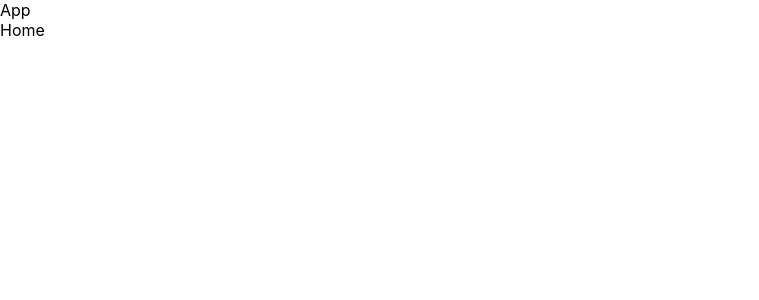
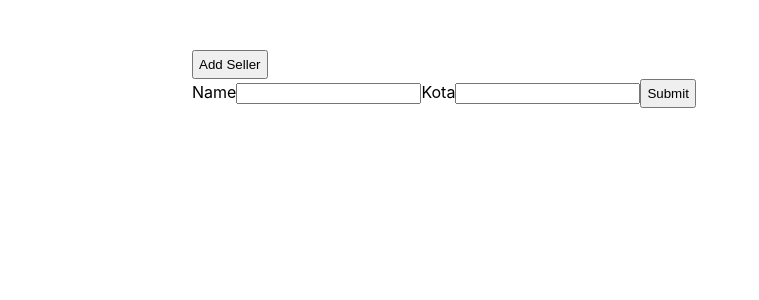
Before and after one commit to ihsanuddienullah/alami-app, a React (Create React App) app: page / in a window 1280 px wide. Shown: the top 300 px of the page, without its empty margins (0-759 px from the left). Built offline with nearby package versions, Linux system fonts and the light colour scheme.

Commit message:
add form seller

```diff
--- a/public/index.html
+++ b/public/index.html
@@ -24,7 +24,7 @@
       work correctly both with client-side routing and a non-root public URL.
       Learn how to configure a non-root public URL by running `npm run build`.
     -->
-    <title>ALAMI App</title> App</title>
+    <title>ALAMI App</title>
   </head>
   <body>
     <noscript>You need to enable JavaScript to run this app.</noscript>
--- /dev/null
+++ b/src/components/Button/button.style.js
@@ -0,0 +1,5 @@
+import styled from 'styled-components';
+
+export const ButtonStyled = styled.button`
+    padding: 5px;
+`;
--- /dev/null
+++ b/src/components/Button/index.js
@@ -0,0 +1,10 @@
+import React from 'react';
+import { ButtonStyled } from './button.style';
+
+const Button = ({ type, text, onClick }) => (
+  <ButtonStyled onClick={onClick} type={type}>
+    {text}
+  </ButtonStyled>
+);
+
+export default Button;
--- /dev/null
+++ b/src/components/Container/container.style.js
@@ -0,0 +1,6 @@
+import styled from 'styled-components';
+
+export const ContainerPage = styled.div`
+    width: 70%;
+    margin: 50px auto 0 auto;
+`;
--- /dev/null
+++ b/src/components/Container/index.js
@@ -0,0 +1,8 @@
+import React from 'react';
+import { ContainerPage } from './container.style';
+
+const Container = ({ children }) => (
+  <ContainerPage>{children}</ContainerPage>
+);
+
+export default Container;
--- a/src/components/index.js
+++ b/src/components/index.js
@@ -0,0 +1,4 @@
+import ContainerPage from './Container';
+import ButtonStyled from './Button';
+
+export { ContainerPage, ButtonStyled };
--- a/src/pages/detail-seller/detail-seller.container.js
+++ b/src/pages/detail-seller/detail-seller.container.js
@@ -1,7 +1,11 @@
 import React from 'react';
+import { Link } from 'react-router-dom';
+import { ContainerPage } from 'components/Container/container.style';
 
 const DetailSeller = () => (
-  <div>DetailSeller</div>
+  <ContainerPage>
+    <Link to="/">DetailSeller</Link>
+  </ContainerPage>
 );
 
 export default DetailSeller;
--- a/src/pages/home/home.container.js
+++ b/src/pages/home/home.container.js
@@ -1,7 +1,49 @@
-import React from 'react';
+import React, { useState } from 'react';
+// import Swal from 'sweetalert2';
+import { ContainerPage, ButtonStyled } from 'components';
+import { addSeller } from 'services/api';
 
-const Home = () => (
-  <div>Home</div>
-);
+const Home = () => {
+  const [addSellerFormValue, setAddSellerFormValue] = useState({ nama: '', kota: '' });
+
+  // useEffect(() => {
+  //   const fetch = async () => {
+  //     await searchProductByKeyword();
+  //   };
+  //   fetch();
+  // }, []);
+
+  const changeValue = (label, e) => {
+    if (label === 'nama') {
+      setAddSellerFormValue({ ...addSellerFormValue, nama: e.target.value });
+    } else {
+      setAddSellerFormValue({ ...addSellerFormValue, kota: e.target.value });
+    }
+  };
+
+  const submitAddSeller = (e) => {
+    e.preventDefault();
+    addSeller(addSellerFormValue);
+  };
+
+  return (
+    <ContainerPage>
+      <ButtonStyled text="Add Seller" type="button" />
+      <div className="add-seller-form">
+        <form onSubmit={submitAddSeller}>
+          <label htmlFor="nama">
+            Name
+            <input type="text" id="nama" value={addSellerFormValue.nama} onChange={(e) => changeValue('nama', e)} />
+          </label>
+          <label htmlFor="kota">
+            Kota
+            <input type="text" id="kota" value={addSellerFormValue.kota} onChange={(e) => changeValue('kota', e)} />
+          </label>
+          <ButtonStyled text="Submit" type="submit" />
+        </form>
+      </div>
+    </ContainerPage>
+  );
+};
 
 export default Home;
--- /dev/null
+++ b/src/services/api.js
@@ -0,0 +1,27 @@
+import Swal from 'sweetalert2';
+import baseURL from './baseUrl';
+
+export const searchProductByKeyword = async (keyword) => {
+  const result = await baseURL.get(`/searchProductByKeyword?keyword=${keyword}`)
+    .then((response) => response)
+    .catch((err) => {
+      Swal.fire({
+        icon: 'error',
+        title: 'Oops...',
+        text: `${err.message}`,
+      });
+    });
+  return result;
+};
+
+export const addSeller = async (nama, kota) => {
+  const result = await baseURL.post('/addSeller', { nama, kota })
+    .then((response) => response).catch((err) => {
+      Swal.fire({
+        icon: 'error',
+        title: 'Oops...',
+        text: `${err.message}`,
+      });
+    });
+  return result;
+};
--- /dev/null
+++ b/src/services/baseUrl.js
@@ -0,0 +1,10 @@
+import axios from 'axios';
+
+const baseURL = axios.create({
+  baseURL: `${process.env.REACT_APP_API_URL}`,
+  headers: {
+    'Content-Type': 'application/json',
+  },
+});
+
+export default baseURL;
```
Also changed, not shown: .eslintrc.json, 1 other file (tests, documents, lock files or other folders).
